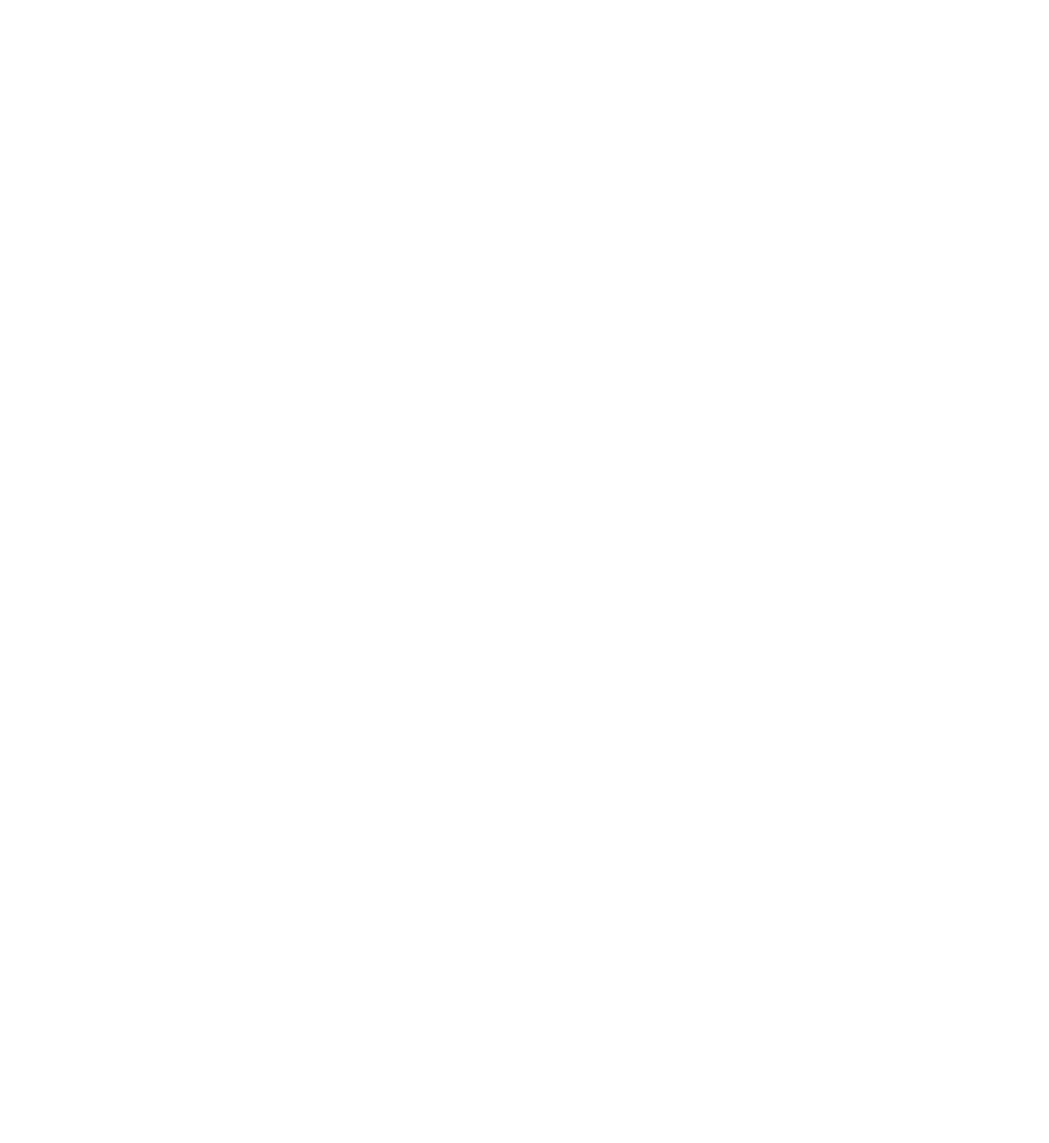
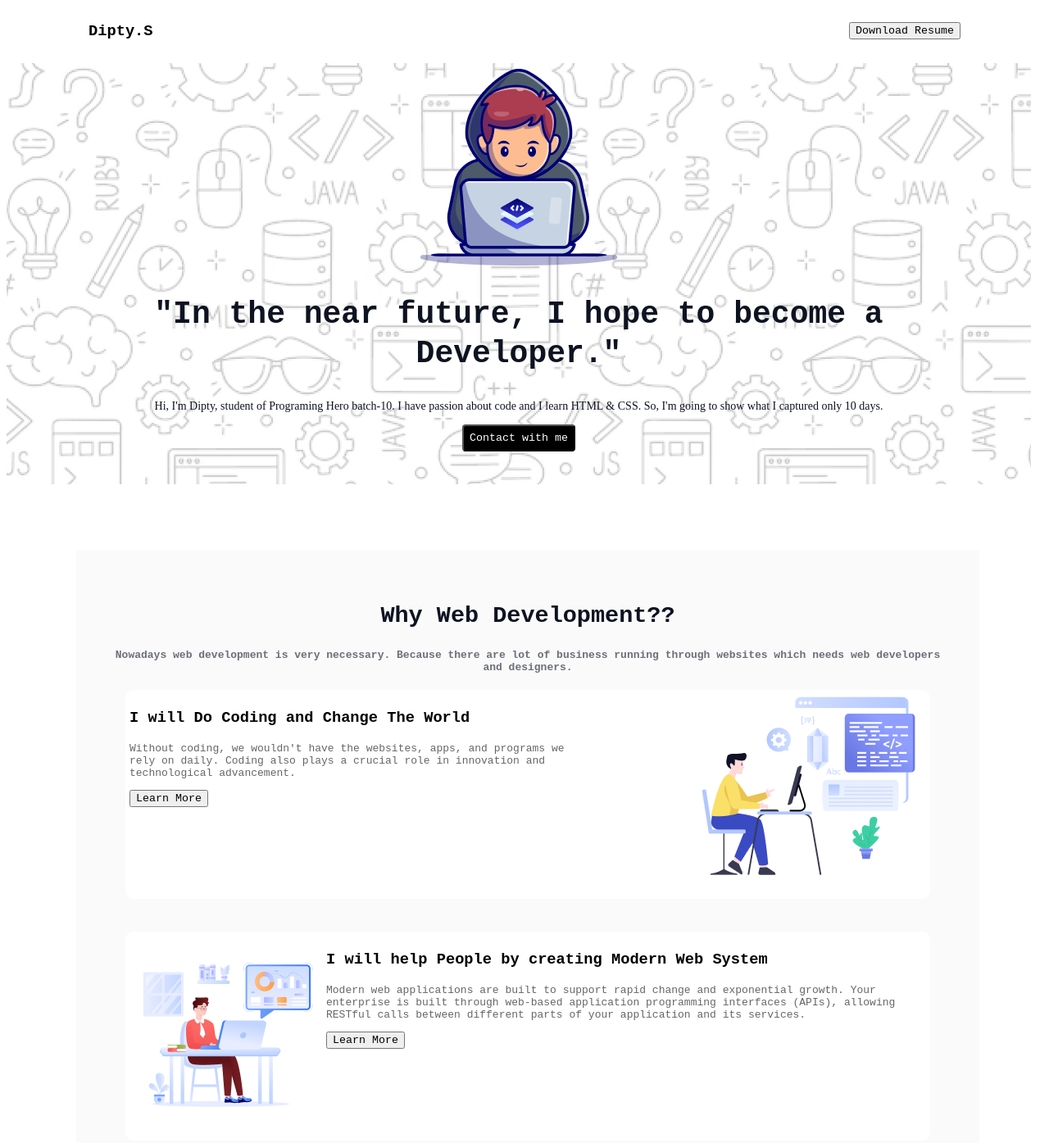
Before and after one commit to diptysarkar/Assignment-project-repo, a plain HTML site: page index.html in a window 1280 px wide. Shown: the top 1395 px of the page at 82% size. Before the commit the page ends 800 px from the top, so only its background shows below. Drawn offline with Linux system fonts and the light colour scheme; a web font is replaced by a local one.

Commit message:
added banner

```diff
--- a/index.html
+++ b/index.html
@@ -3,13 +3,71 @@
 <head>
     <meta charset="UTF-8">
     <meta name="viewport" content="width=device-width, initial-scale=1.0">
+    <link rel="preconnect" href="https://fonts.googleapis.com">
+   <link rel="preconnect" href="https://fonts.gstatic.com" crossorigin>
+   <link href="https://fonts.googleapis.com/css2?family=Azeret+Mono:ital,wght@0,100..900;1,100..900&display=swap" rel="stylesheet">
     <title>Assignment Project-01</title>
+    <link rel="stylesheet" href="styles/style.css">
 </head>
 <body>
-    <header>
 
-    </header>
+            <section id="head-id">
+                  <h3>Dipty.S</h3>
+                  <button>Download Resume</button>
+            </section>
+
     <main>
+        <!--banner section start-->
+        <section id="banner">
+        <div class="banner-content">
+            <div class="banner-img">
+                <img src="assets/Group.png">
+            </div>
+
+            <h1 class="banner-head">"In the near future, I hope to become a<br> Developer."</h1>
+            <p class="banner-content">
+               Hi, I'm Dipty, student of Programing Hero batch-10. I have passion about code and I learn HTML & CSS. So, I'm going to show what I captured only 10 days.
+            </p>
+            <button class="btn">Contact with me</button>
+        </div>
+        </section>
+        <!-- banner section end-->
+         <!-- box section start-->
+        <section id="parent">
+            <div>
+                <div class="section-head">
+                    <h1> Why Web Development??</h1>
+                    <p class="para"> Nowadays web development is very necessary. Because there are lot of business running through websites which needs web developers and designers.  </p>
+                </div>
+                <div class="box-1">
+                  <div class="box1-head">
+                    <h3>I will Do Coding and Change The World</h3>
+                    <p class="box1-para">Without coding, we wouldn't have the websites, apps, and programs we rely on daily. Coding also plays a crucial role in innovation and technological advancement.</p>
+                    <button>Learn More</button>
+                    </div>
+                    <div><img src="assets/Layer_1.png" /></div>
+                </div>
+            </div>
+
+            <div class="box-2">
+                <div class="box2-img">
+                    <img src="assets/Group 3.png"/>
+                </div>
+                <div>
+                    <div class="box2-head"><h3>I will help People by creating Modern Web System</h3></div><div class="box2-para"><p>Modern web applications are built to support rapid change and exponential growth. Your enterprise is built through web-based application programming interfaces (APIs), allowing RESTful calls between different parts of your application and its services.</p></div><button>Learn More</button>
+                </div>
+            </div>
+
+            <div class="box-3">
+                <div> <h3 class="box3-head">I will Do Coding and Change The World</h3>
+                <p class="box3-para">Without coding, we wouldn't have the websites, apps, and programs we rely on daily. Coding also plays a crucial role in innovation and technological advancement,</p><button>Learn More</button>
+                </div>
+                <div >
+                      <img src="assets/Group 4.png"/>
+                </div>
+            </div>
+        </section>
+    <!-- box section end-->
 
     </main>
     <footer>
--- a/styles/style.css
+++ b/styles/style.css
@@ -0,0 +1,118 @@
+*{
+  font-family: "Azeret Mono", monospace;
+  font-optical-sizing: auto;
+  font-style: normal;
+
+}
+.para, .box1-para, .box2-para, .box3-para{
+    font-size:13px;
+    opacity:0.6;
+}
+#head-id{
+    align-items:center;
+    justify-content:space-between;
+    display:flex;
+    margin-left:100px;
+    margin-right:100px;
+    margin-bottom:10px;
+}
+/* banner design */
+#banner{
+    align-items:center;
+    justify-content:center;
+    text-align:center;
+    width:1150px;
+    height: 500px;
+    background-image: url("../assets/Hero-bg.png");
+    background-repeat: no-repeat;
+    background-position: cover;
+    padding:7px 50px 7px 50px;
+}
+#banner .banner-head{
+    color: rgb(13, 19, 33);
+
+    font-size: 38px;
+    font-weight: 800;
+    line-height: 48px;
+    letter-spacing: 0%;
+}
+#banner .banner-content{
+    color: rgb(13, 19, 33);
+    font-family: Azeret Mono;
+    font-size: 14px;
+    font-weight: 400;
+    line-height: 16px;
+    letter-spacing: 0%;
+    text-align: center;
+    align-items: center;
+    padding: 0px;
+}
+.banner-head, .banner-content{
+
+}
+.btn{
+    color:white;
+    background-color:black;
+    padding:7px;
+    border-radius: 4px;
+}
+/*  */
+#parent{
+
+position:absolute;
+display: flex;
+flex-direction:column;
+justify-content: center;
+align-items: center;
+margin:80px 85px 80px 85px;
+padding:40px;
+background: rgba(13, 19, 33, 0.02);
+
+}
+.section-head{
+    color: rgb(13, 19, 33);
+font-size: 19px;
+font-weight: 600;
+letter-spacing: 0%;
+text-align: center;
+}
+.box-1{
+    display:flex;
+    margin:20px;
+    padding:5px;
+    border-radius: 10px;
+    background-color: white;;
+
+}
+.box1-head, .box1-para{
+    width:80%;
+}
+.box-2{
+    display:flex;
+    margin:20px;
+    padding:5px;
+    background-color: white;
+    border-radius: 10px;
+
+}
+.box2-img{
+
+}
+.box2-head, .box2-para{
+    display:inline;
+    width:80%;
+    text-align:left;
+}
+.box-3{
+    display:flex;
+    margin:20px;
+    padding:5px;
+    border-radius: 10px;
+    background-color:white;
+
+
+}
+.box3-head, .box3-para{
+
+    width:80%;
+}
```
